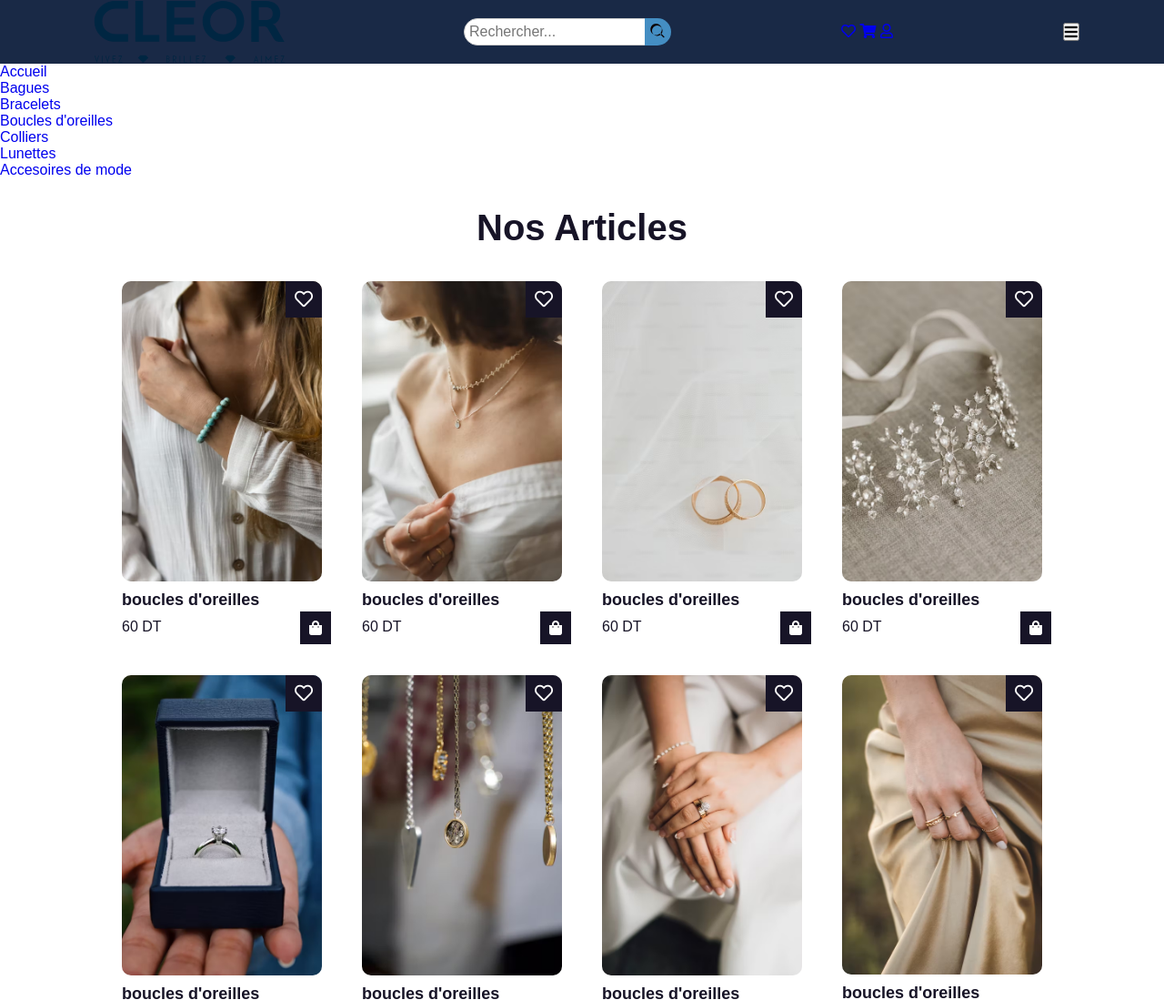
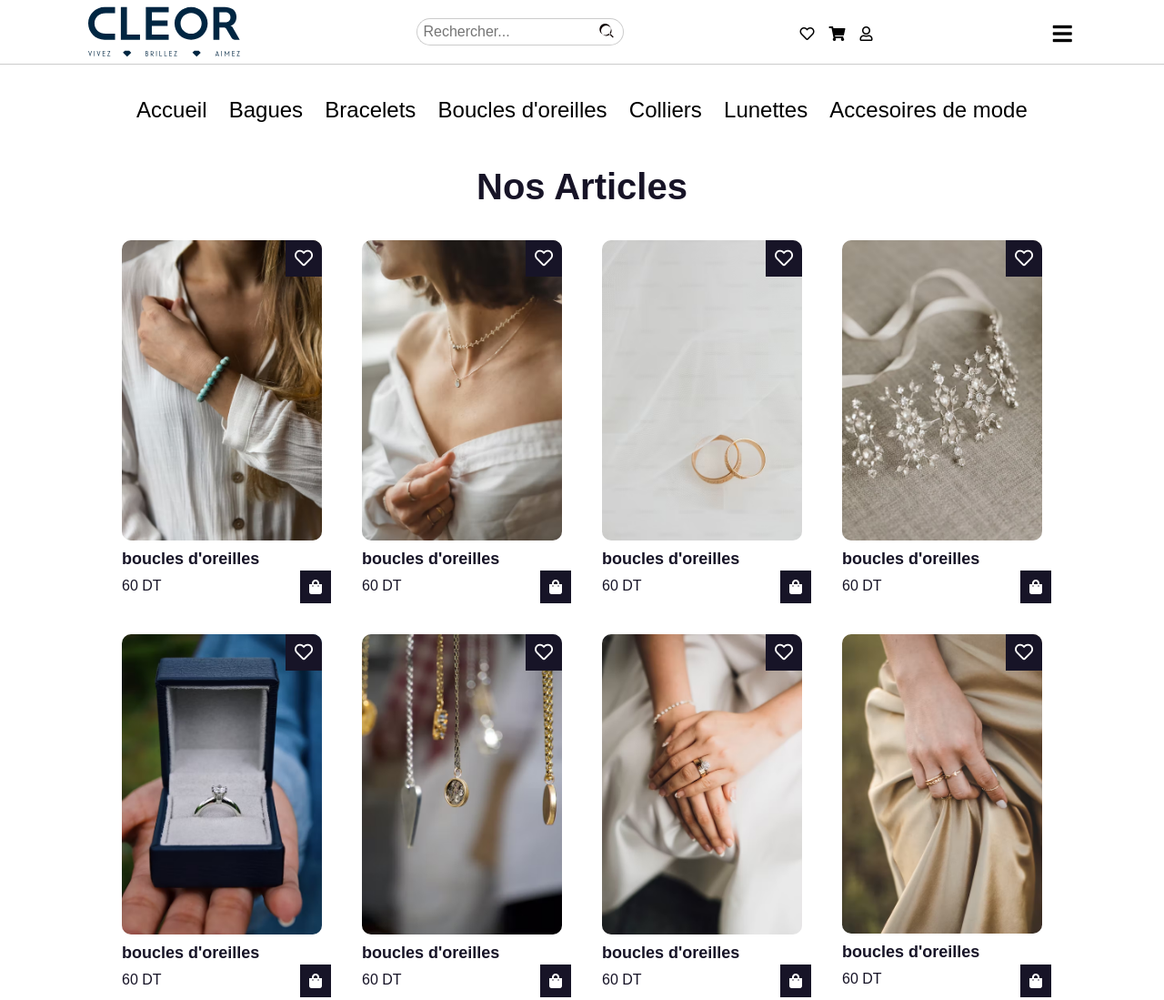
Before and after one commit to Fareskhleifi/Ecommerce, a plain HTML site: page index.html in a window 1280 px wide. Shown: the top 1099 px of the page at 91% size. Drawn offline with Linux system fonts and the light colour scheme; a script that the page names is missing.

Commit message:
Update style.css

```diff
--- a/style.css
+++ b/style.css
@@ -14,8 +14,7 @@
 }
 
 .logo {
-  height: 100%;
-  width: 18%;
+  width: auto;
 }
 
 img {
@@ -31,7 +30,6 @@ body {
 .navbar {
   padding: 0;
   margin: 0;
-  background-color: rgb(25, 41, 70);
   width: 100%;
   height: 70px;
   display: flex;
@@ -42,6 +40,8 @@ body {
 form {
   display: flex;
   align-items: center;
+  margin: 0%;
+  width: 100%;
 }
 
 label,
@@ -55,17 +55,20 @@ input[type="text"] {
   border-top-left-radius: 20px;
   border-bottom-left-radius: 20px;
   border: 1px solid #ccc;
-  padding: 2%;
+  padding: 2% 3%;
   width: 100%;
+  border-right: none;
 }
 
 button[type="submit"] {
-  background-color: #448ec3;
+  background-color: transparent;
   color: #0c0000;
   border: none;
-  padding: 2.1%;
+  padding: 1.7% 3%;
   margin-left: -1px;
   cursor: pointer;
+  border: 1px solid #ccc;
+  border-left: none;
   border-top-right-radius: 20px;
   border-bottom-right-radius: 20px;
 }
@@ -96,13 +99,72 @@ section {
   align-items: center;
   flex-wrap: wrap;
 }
-
-.menu1 a {
+.icon-menu1{
+  display: flex;
+  gap: 1em;
+  align-items: center;
+  flex-wrap: wrap;
+}
+.icon-menu1 a{
   color: black;
   font-size: 1.5em;
   text-decoration: none;
 }
+nav {
+  margin-left: 10%;
+  margin-right: 10%;
+  margin-top: 2%;
+  margin-bottom: 3%;
+  background-color: transparent;
+  color: #fff;
+  padding: 10px;
+}
 
+nav ul {
+  list-style: none;
+  margin: 0;
+  padding: 0;
+  display: flex;
+  justify-content: space-around;
+}
+
+nav li {
+  margin: 0 10px;
+}
+
+nav a {
+  font-size: 1.5rem;
+  color: black;
+  text-decoration: none;
+}
+@media (max-width: 768px) {
+  nav ul {
+    flex-direction: column;
+  }
+
+  nav li {
+    margin: 10px 0;
+  }@media (max-width: 768px) {
+    nav ul {
+      display: none;
+    }
+
+    nav.show ul {
+      display: flex;
+      flex-direction: column;
+    }
+  }
+}
+header {
+  border-bottom: 1px solid #ccc;
+}
+@media (max-width: 768px) {
+  header {
+    border-top-width: 0.5px;
+    padding-top: 5px;
+    padding-bottom: 5px;
+  }
+}
 .container {
   max-width: 1068px;
   margin: auto;
@@ -115,6 +177,35 @@ section {
   font-size: 2.5em;
   font-weight: 600;
   text-align: center;
+}
+.hamburger-menu {
+  display: flex;
+  flex-direction: column;
+  justify-content: space-around;
+  width: 30px;
+  height: 20px;
+  background: transparent;
+  border: none;
+  cursor: pointer;
+  padding: 0;
+}
+
+.hamburger-menu:focus {
+  outline: none;
+}
+
+.hamburger-menu i {
+  color: #000; /* Change this to change the color of the hamburger icon */
+  font-size: 1.5rem;
+}
+
+.hamburger-menu span {
+  display: none; /* Hide the text "Menu" */
+}
+
+/* Optional hover effect */
+.hamburger-menu:hover i {
+  color: #555;
 }
 
 .shop {
@@ -256,6 +347,8 @@ footer {
     text-decoration: none;
     display: flex;
     align-items: center;
+    position: relative;
+    margin-left: 30%;
   }
 
   footer a:hover {
@@ -285,32 +378,21 @@ font-size: 0.9rem;
 margin-bottom: 0;
 }
 
-footer .social-icons {
-display: flex;
-justify-content: center;
-align-items: center;
-margin-top: 20px;
-}
-
-footer .social-icon {
+footer .social-media {
 margin: 0 10px;
-color: #999;
+color: #0c0c0c;
 font-size: 1.2rem;
 transition: 0.5s;
+align-items: center;
+text-align: center;
 }
 .fab{
   color: #0c0000;
 }
-footer .social-icon:hover {
-color: #555;
-transform: translateY(-5px);
-}
-
 @media only screen and (max-width: 600px) {
 footer {
   flex-wrap: wrap;
 }
-
 footer div {
   flex-basis: 50%;
   text-align: center;
@@ -368,6 +450,10 @@ footer span {
   max-width: 100%;
   width: 50%;
 }
+.lien-img:hover{
+  cursor: pointer;
+
+}
 footer p{
   margin-top: 1.5rem;
 }
```
